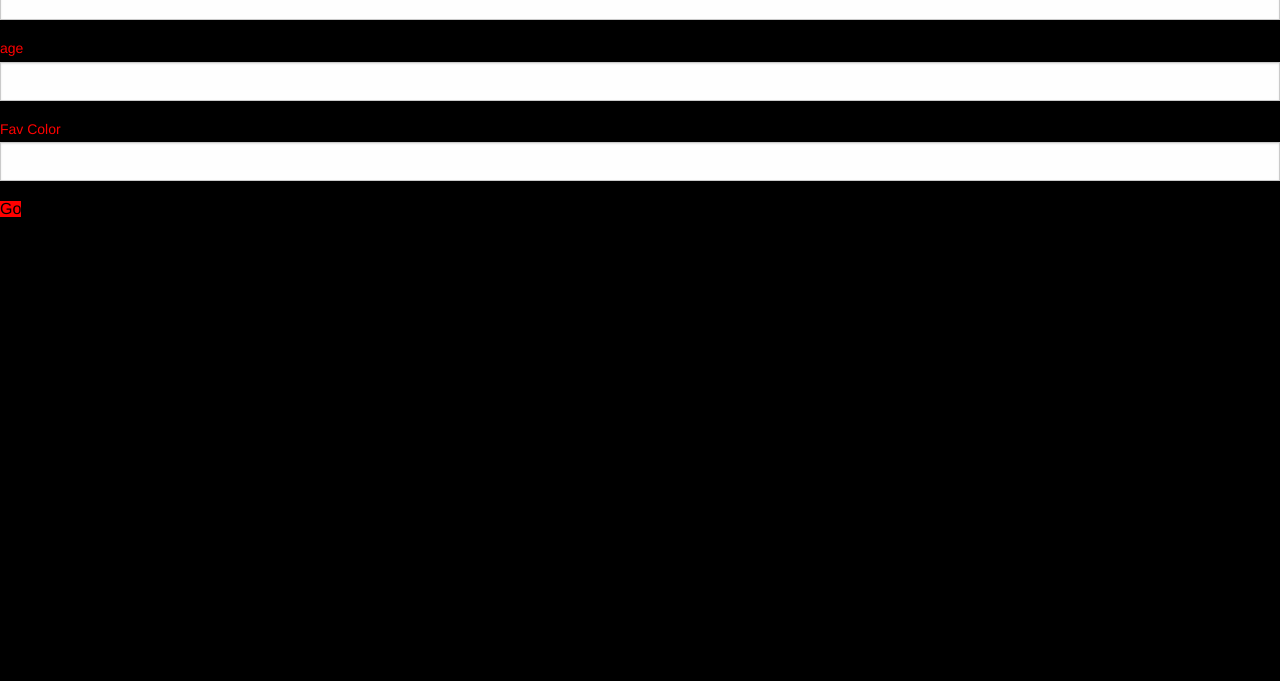
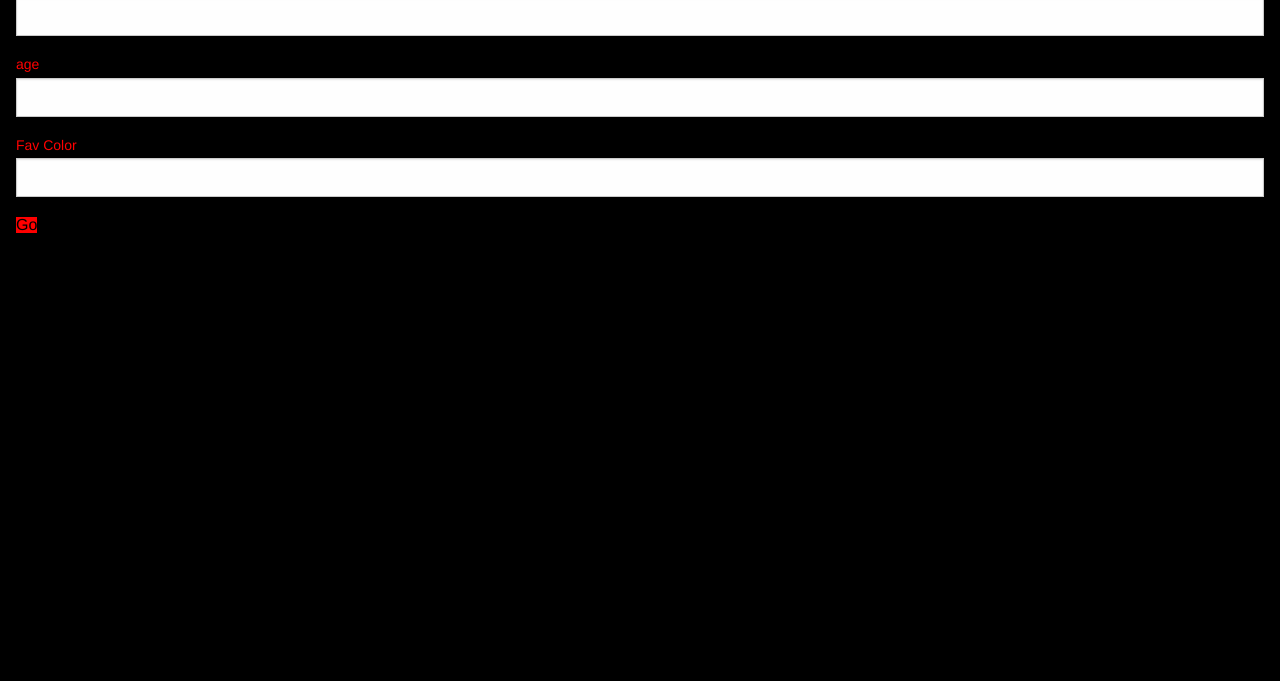
Before and after one commit to Brendenjones12/person-stats, a plain HTML site: page index.html in a window 1280 px wide. Shown: the part 119-800 px from the top of the page. Drawn offline with nearby package versions, Linux system fonts and the light colour scheme.

Commit message:
added css

```diff
--- /dev/null
+++ b/index.css
@@ -0,0 +1,3 @@
+body {
+    padding: 1rem;
+}
--- a/index.html
+++ b/index.html
@@ -10,7 +10,9 @@
         <meta name="description" content="">
         <meta name="viewport" content="width=device-width, initial-scale=1">
         <link rel="stylesheet" href="https://cdnjs.cloudflare.com/ajax/libs/foundation/6.3.1/css/foundation.min.css" integrity="sha256-itWEYdFWzZPBG78bJOOiQIn06QCgN/F0wMDcC4nOhxY=" crossorigin="anonymous" />
+    <link rel="stylesheet" href='index.css'>
     </head>
+
     <body style='background-color: black'>
         <h1 style='background-color: red'> Person Stats </h1>
 <form id="person-form">
```
